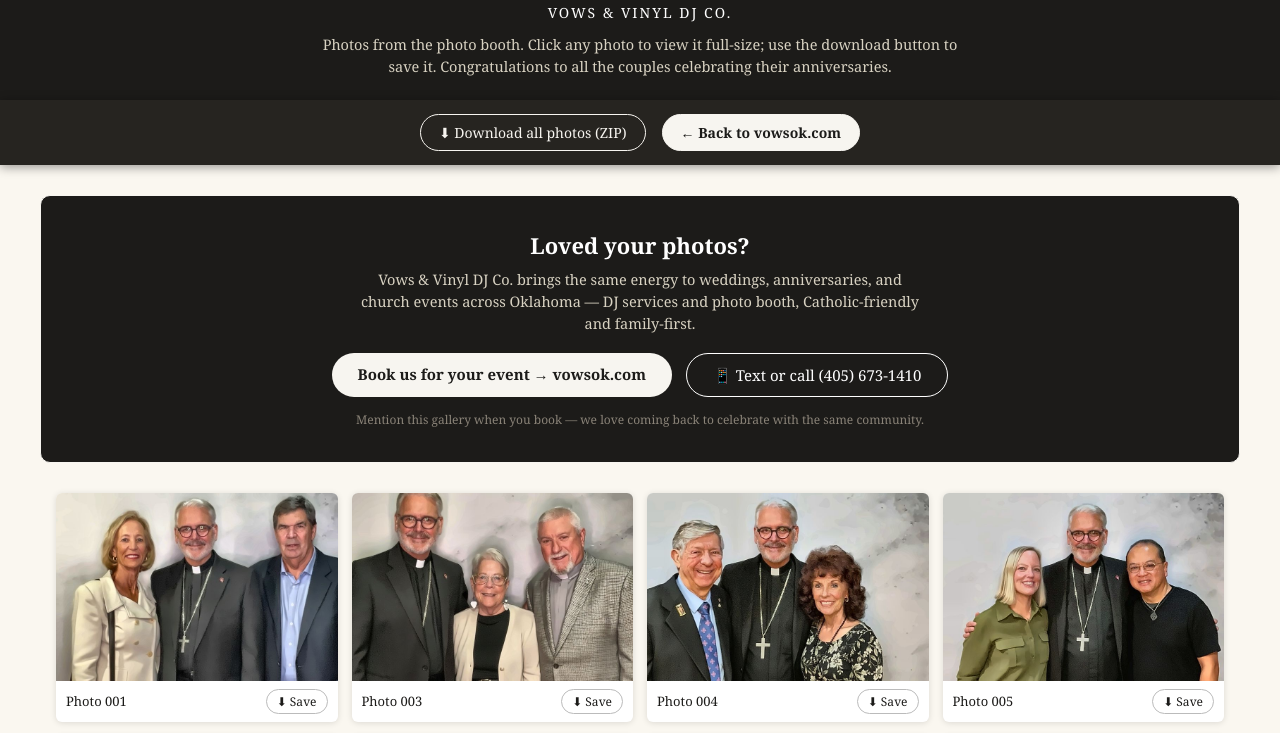
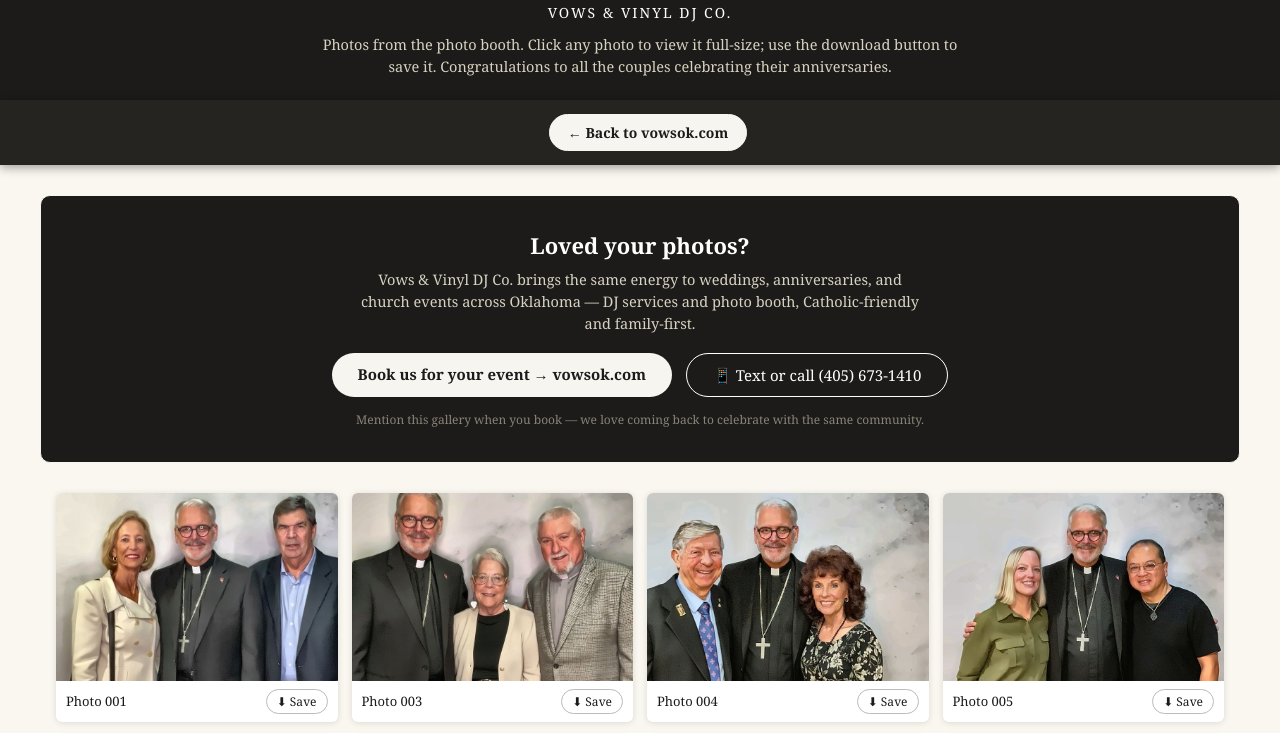
Before and after one commit to GarrettRoi/anniversary-mass-59EU-gallery, a plain HTML site: page index.html in a window 1280 px wide. Shown: the part 67-800 px from the top of the page. Drawn offline with Linux system fonts and the light colour scheme.

Commit message:
Remove public bulk download; per-photo download only

```diff
--- a/index.html
+++ b/index.html
@@ -50,7 +50,7 @@ footer{text-align:center;padding:26px;color:#8a8378;font-size:13px}
   <div class="sub">Vows &amp; Vinyl DJ Co.</div>
   <p>Photos from the photo booth. Click any photo to view it full-size; use the download button to save it. Congratulations to all the couples celebrating their anniversaries.</p>
 </header>
-<div class="bar"><a href="59EU_final_photos.zip" download>⬇ Download all photos (ZIP)</a><a class="homebtn" href="https://vowsok.com">&#8592; Back to vowsok.com</a></div>
+<div class="bar"><a class="homebtn" href="https://vowsok.com">&#8592; Back to vowsok.com</a></div>
 <div class="cta">
   <h2>Loved your photos?</h2>
   <p>Vows &amp; Vinyl DJ Co. brings the same energy to weddings, anniversaries, and church events across Oklahoma — DJ services and photo booth, Catholic-friendly and family-first.</p>
```
Also changed, not shown: index_template.html (+1 -1 lines), 2 other files.
